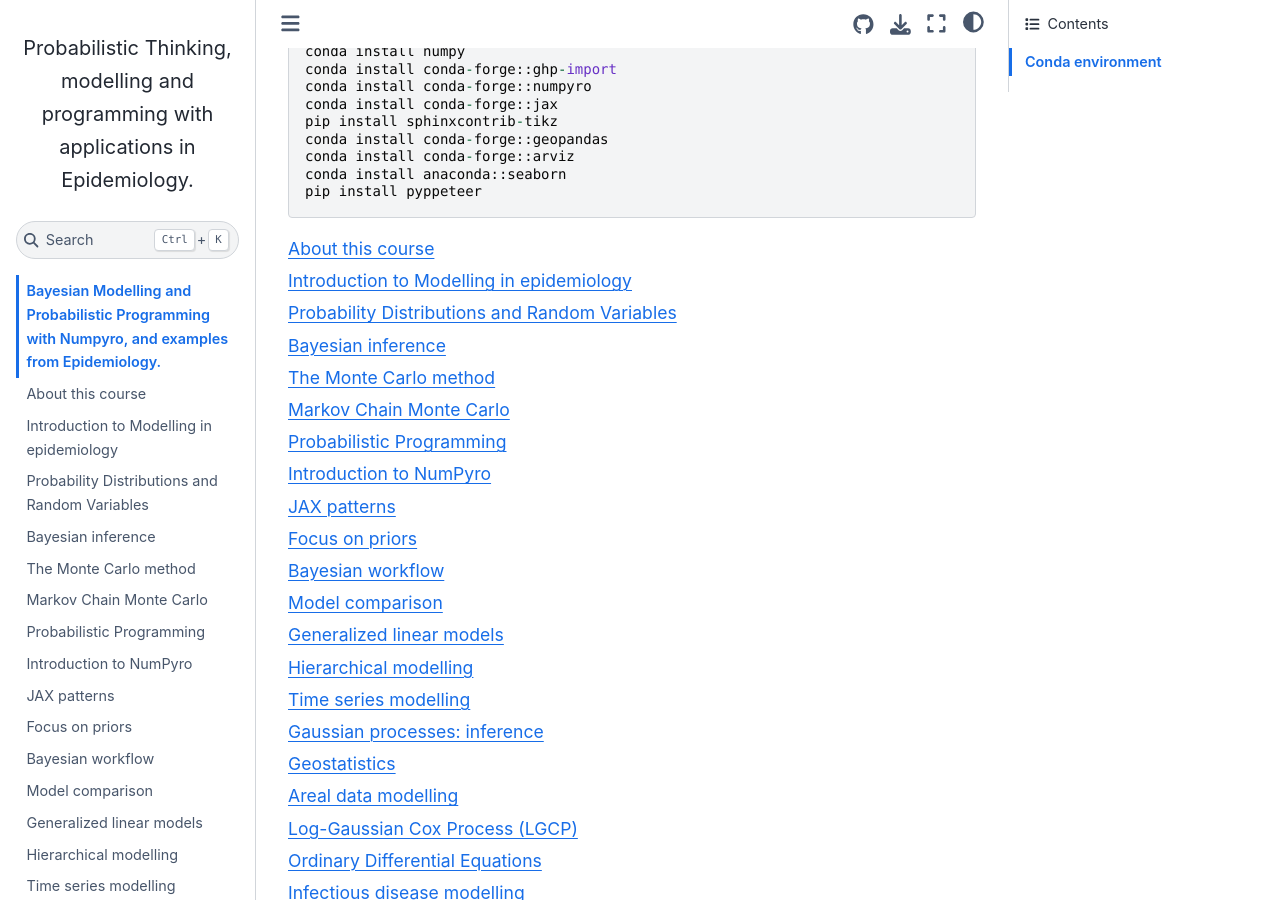
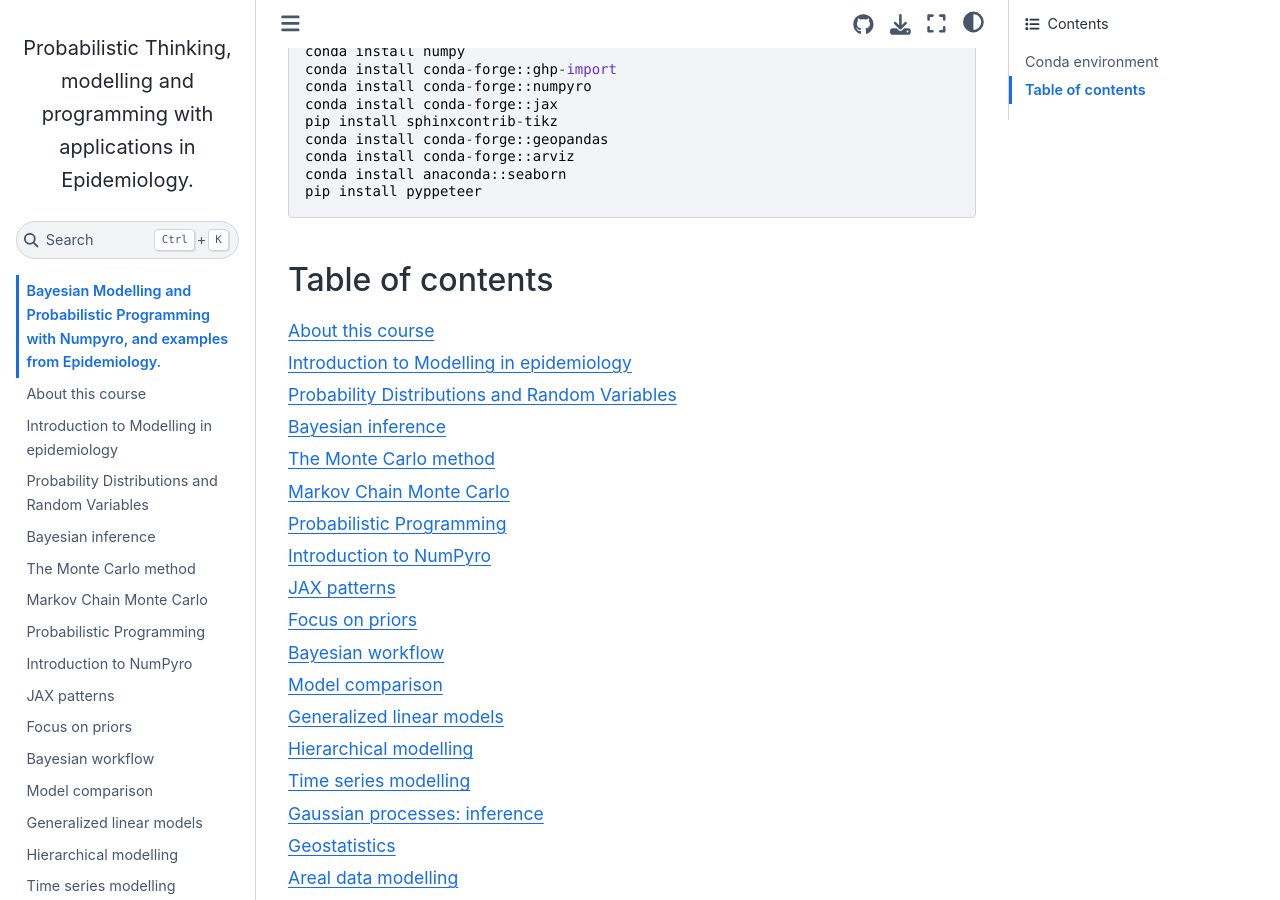
Before and after one commit to elizavetasemenova/prob-epi, a Jupyter Book: the page built from 01_intro.md, in a window 1280 px wide and 900 px high, scrolled down 749 px. Built offline with Jupyter Book 1.0.4 settings and Sphinx 7.4.7 and the Sphinx Book theme 1.1.4, drawn with Linux system fonts in a browser that asks for light colours; pages that are not in the unit, such as notebooks, are missing from menus.

Commit message:
add table of contents subsection

````diff
--- a/01_intro.md
+++ b/01_intro.md
@@ -33,6 +33,7 @@ pip install pyppeteer
 ```
 
 
+## Table of contents
 
 ```{tableofcontents}
 ```
````
